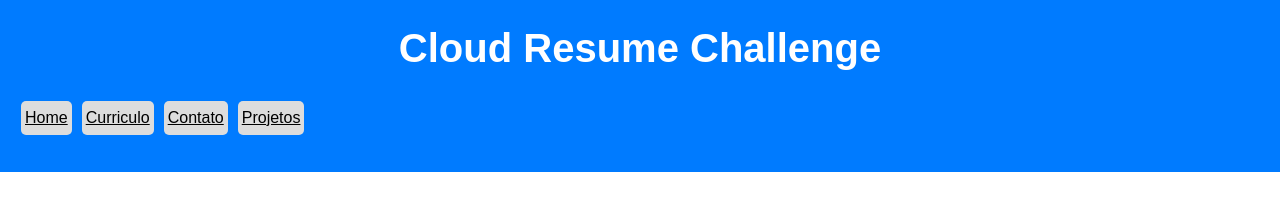
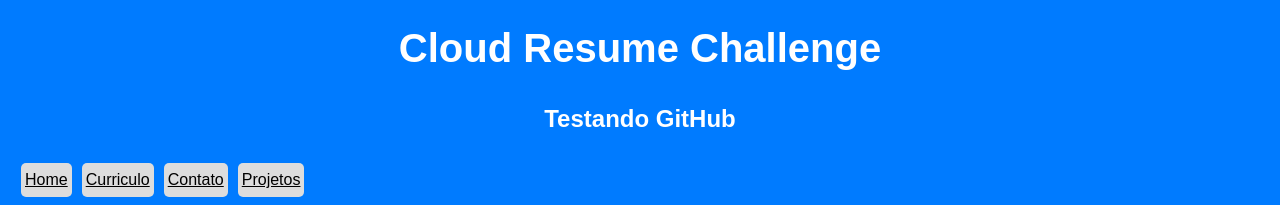
Before and after one commit to joaorodrigues1994/Cloud-Resume, a plain HTML site: page index.html in a window 1280 px wide. Shown: the top 205 px of the page. Drawn offline with Linux system fonts and the light colour scheme.

Commit message:
Update index.html

```diff
--- a/index.html
+++ b/index.html
@@ -9,6 +9,7 @@
 <body>
     <header>
         <h1>Cloud Resume Challenge</h1>
+        <h2>Testando GitHub</h2>
         <nav>
             <ul>
                 <li>Home</li>
```
